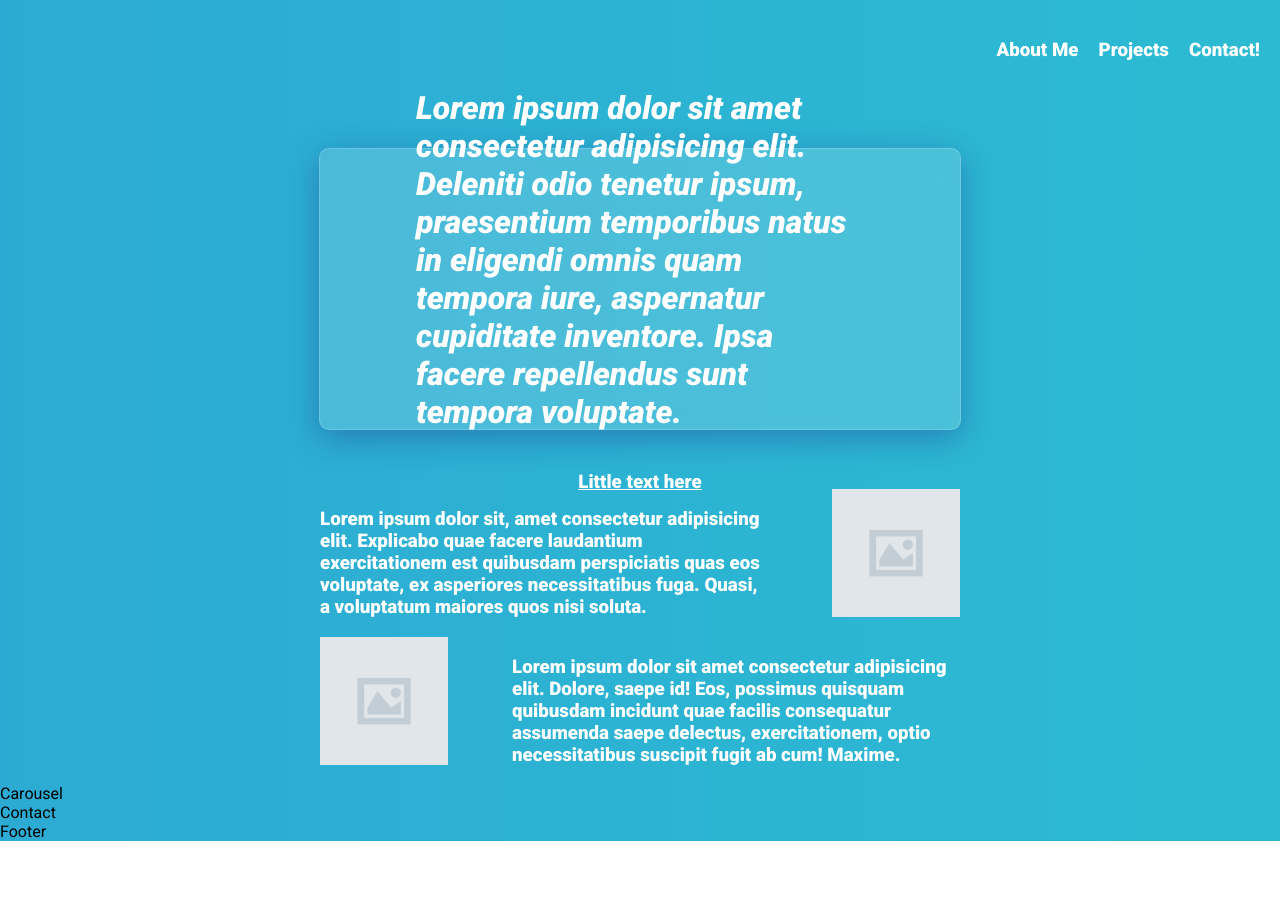
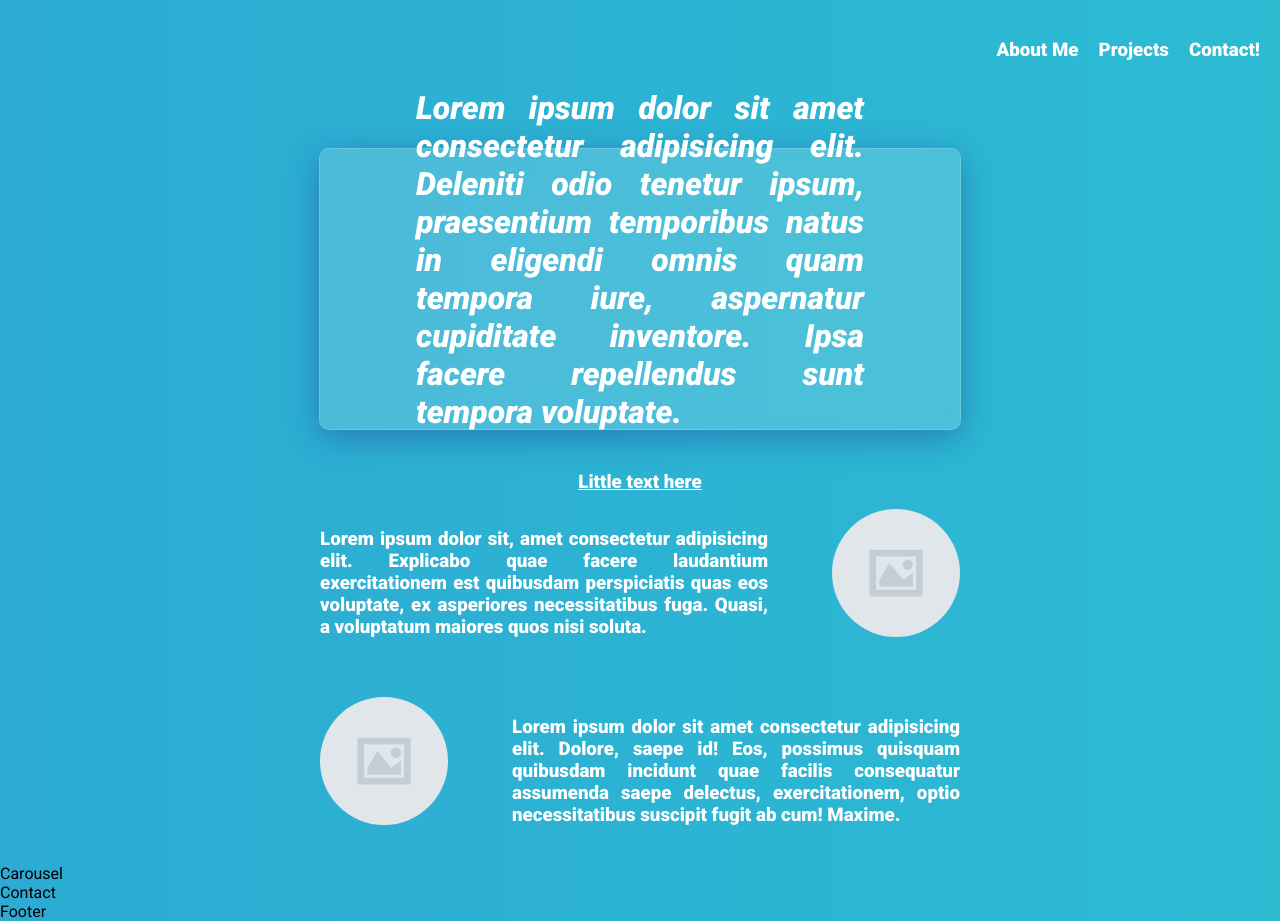
Before and after one commit to NovumChaldea/persona, a React (Create React App) app: page / in a window 1280 px wide. Before the commit the page ends 841 px from the top, so only its background shows below. Built offline with nearby package versions, Linux system fonts and the light colour scheme.

Commit message:
Change in the justification of the text

```diff
--- a/src/styles/About.module.css
+++ b/src/styles/About.module.css
@@ -12,10 +12,11 @@
     display: flex;
     flex-direction: row;
     justify-content: space-between;
+    padding: 20px;
 }
 
 .text{
-    text-justify: inter-word;
+    text-align: justify;
     width: 70%;
 
 }
@@ -23,4 +24,5 @@
 .image{
     height: 20%;
     width: 20%;
+    border-radius: 50%;
 }
--- a/src/styles/Banner.module.css
+++ b/src/styles/Banner.module.css
@@ -22,6 +22,7 @@
     border: 1px solid rgba( 255, 255, 255, 0.18 );
 }
 .text{
+    text-align: justify;
     text-justify:inter-word;
     padding: auto;
     width: 70%;
```
